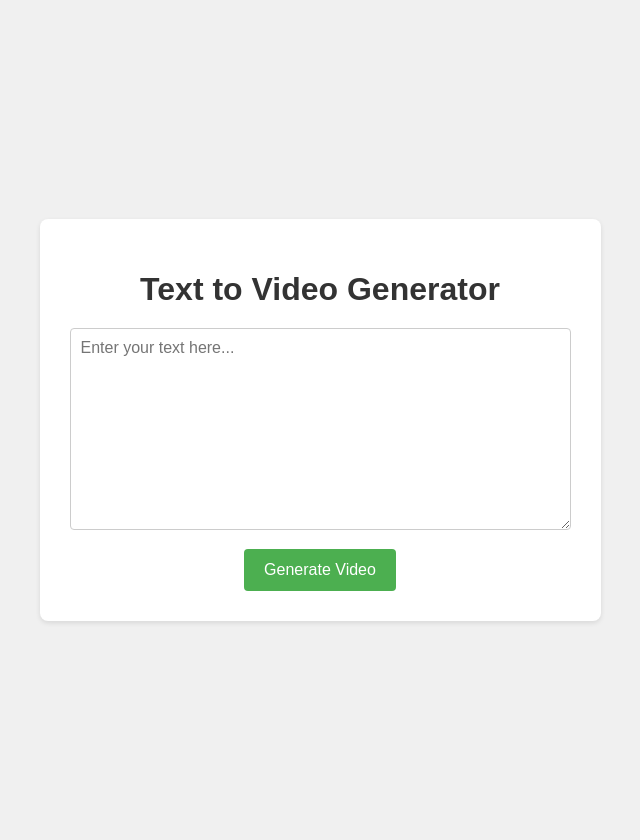
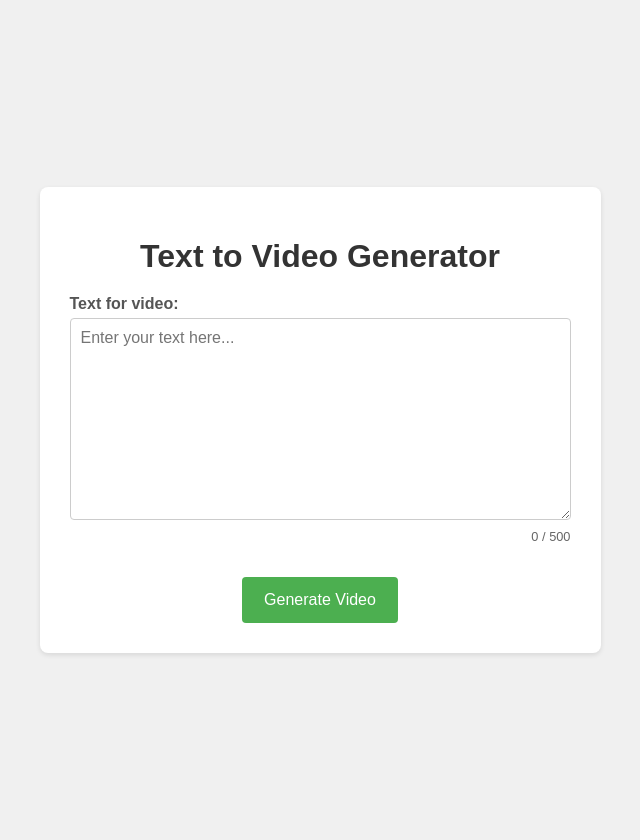
Before and after one commit to ittiphonbootjanda/Ittiphonbootjanda, a Flask app: page / in a window 1280 px wide. Shown: the whole page, without its empty margins (320-960 px from the left). Run offline with Flask 3, Linux system fonts and the light colour scheme.

Commit message:
🎨 Palette: Accessibility and Feedback Improvements
- Added a <label> for the video text input.
- Implemented a character counter (max 500 characters).
- Added a loading state to the action button to provide immediate feedback.
- Enhanced focus-visible styles for better keyboard navigation accessibility.
- Added a 'required' attribute to the textarea for basic form validation.

Co-authored-by: ittiphonbootjanda <207117495+ittiphonbootjanda@users.noreply.github.com>

```diff
--- a/static/style.css
+++ b/static/style.css
@@ -22,31 +22,67 @@ h1 {
     margin-bottom: 20px;
 }
 
+label {
+    display: block;
+    text-align: left;
+    margin-bottom: 5px;
+    font-weight: bold;
+    color: #555;
+}
+
 textarea {
     width: 100%;
     padding: 10px;
     border: 1px solid #ccc;
     border-radius: 4px;
     box-sizing: border-box;
-    margin-bottom: 15px;
+    margin-bottom: 5px;
     font-family: inherit;
     font-size: 1rem;
+    transition: border-color 0.2s, box-shadow 0.2s;
+    outline: none;
+}
+
+textarea:focus-visible {
+    border-color: #4CAF50;
+    box-shadow: 0 0 0 2px rgba(76, 175, 80, 0.2);
+}
+
+.counter-container {
+    text-align: right;
+    font-size: 0.8rem;
+    color: #666;
+    margin-bottom: 15px;
 }
 
 input[type="submit"] {
     background-color: #4CAF50;
     color: white;
     padding: 12px 20px;
-    border: none;
+    border: 2px solid transparent;
     border-radius: 4px;
     cursor: pointer;
     font-size: 1rem;
+    transition: background-color 0.2s, opacity 0.2s, border-color 0.2s;
 }
 
 input[type="submit"]:hover {
     background-color: #45a049;
 }
 
+input[type="submit"]:focus-visible {
+    outline: none;
+    border-color: #2e7d32;
+    box-shadow: 0 0 0 2px rgba(76, 175, 80, 0.4);
+}
+
+input[type="submit"]:disabled {
+    background-color: #2e7d32;
+    opacity: 0.7;
+    cursor: not-allowed;
+    color: rgba(255, 255, 255, 0.7);
+}
+
 .video-container {
     margin-top: 30px;
 }
--- a/templates/index.html
+++ b/templates/index.html
@@ -9,10 +9,12 @@
 <body>
     <div class="container">
         <h1>Text to Video Generator</h1>
-        <form action="/generate" method="post">
-            <textarea name="text" rows="10" cols="50" placeholder="Enter your text here..."></textarea>
+        <form action="/generate" method="post" onsubmit="document.getElementById('s').disabled=true; document.getElementById('s').value='Generating Video...';">
+            <label for="t">Text for video:</label>
+            <textarea id="t" name="text" rows="10" cols="50" placeholder="Enter your text here..." maxlength="500" required oninput="document.getElementById('c').textContent = this.value.length"></textarea>
+            <div class="counter-container"><span id="c">0</span> / 500</div>
             <br>
-            <input type="submit" value="Generate Video">
+            <input id="s" type="submit" value="Generate Video">
         </form>
         {% if video_path %}
         <div class="video-container">
```
Also changed, not shown: .Jules/palette.md (added), 3 other files.
